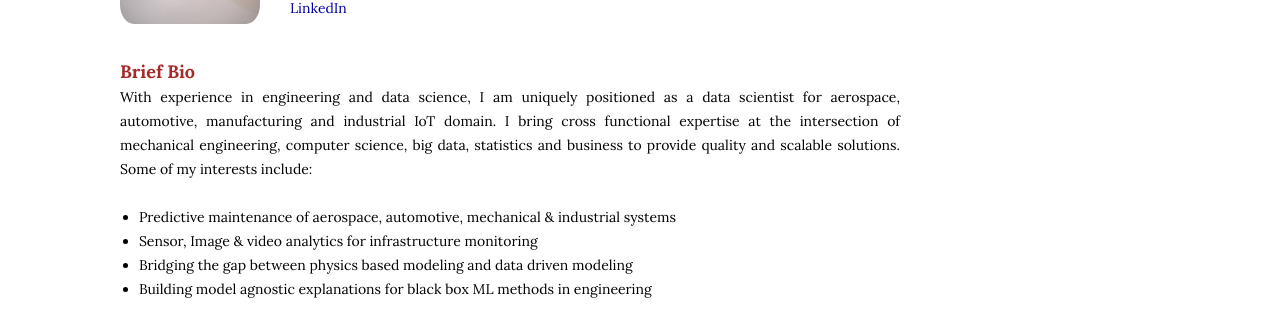
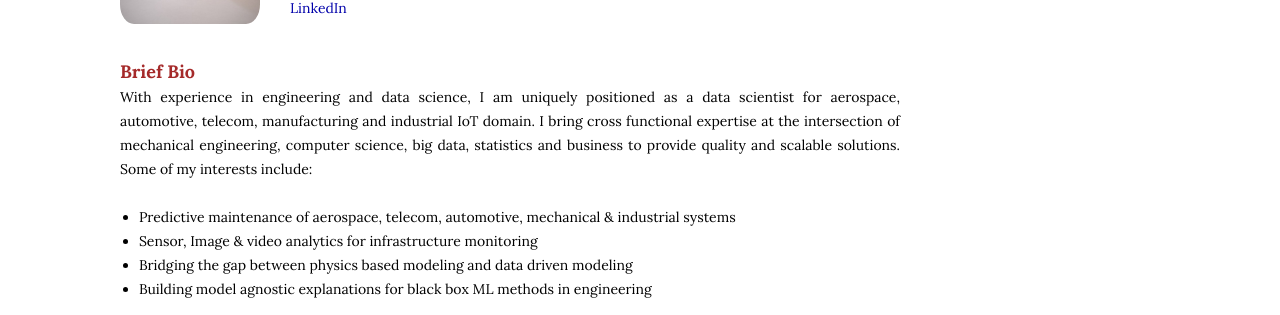
Before and after one commit to subhashtalluri/subhashtalluri.github.io, a Jekyll site: the page built from index.md, in a window 1280 px wide. Shown: the part 268-583 px from the top of the page. Built offline with Jekyll 4.4.1, drawn with Linux system fonts in a browser that asks for light colours.

Commit message:
update with telco added

```diff
--- a/_layouts/home.html
+++ b/_layouts/home.html
@@ -26,12 +26,12 @@
 
               <div class="homecontent">
                 <b><span style="color:brown"><font size="4">Brief Bio</font></span></b> <br>
-                With experience in engineering and data science, I am uniquely positioned as a data scientist for aerospace, automotive, manufacturing
+                With experience in engineering and data science, I am uniquely positioned as a data scientist for aerospace, automotive, telecom, manufacturing
                 and industrial IoT domain. I bring cross functional expertise at the intersection of mechanical engineering, computer science, big data, statistics and business to provide quality and scalable solutions. Some of my interests include:
                 <br>
                 <br>
                 <ul>
-                  <li>Predictive maintenance of aerospace, automotive, mechanical & industrial systems </li>
+                  <li>Predictive maintenance of aerospace, telecom, automotive, mechanical & industrial systems </li>
                   <li>Sensor, Image & video analytics for infrastructure monitoring </li>
                   <li>Bridging the gap between physics based modeling and data driven modeling</li>
                   <li>Building model agnostic explanations for black box ML methods in engineering </li>
```
